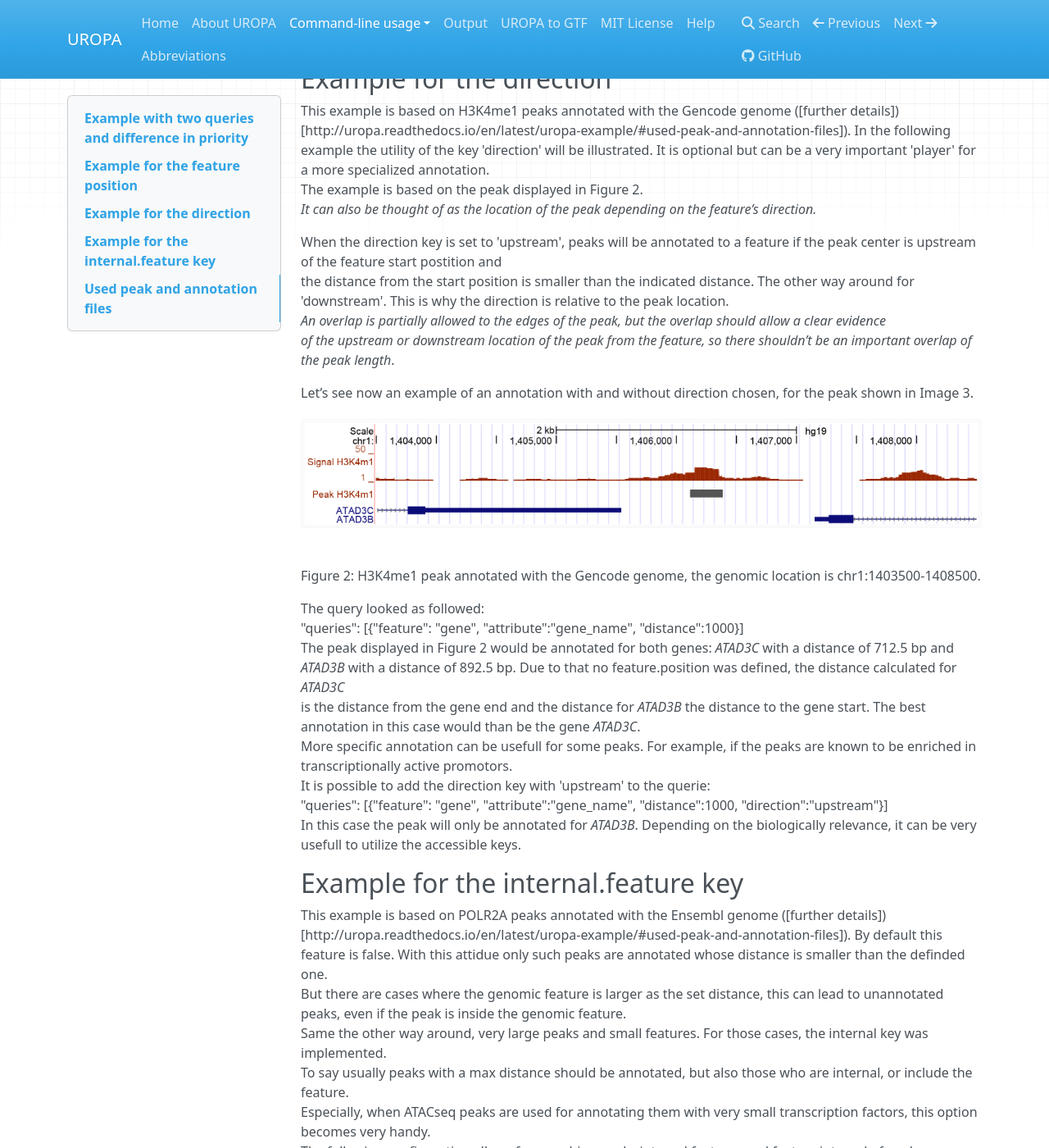
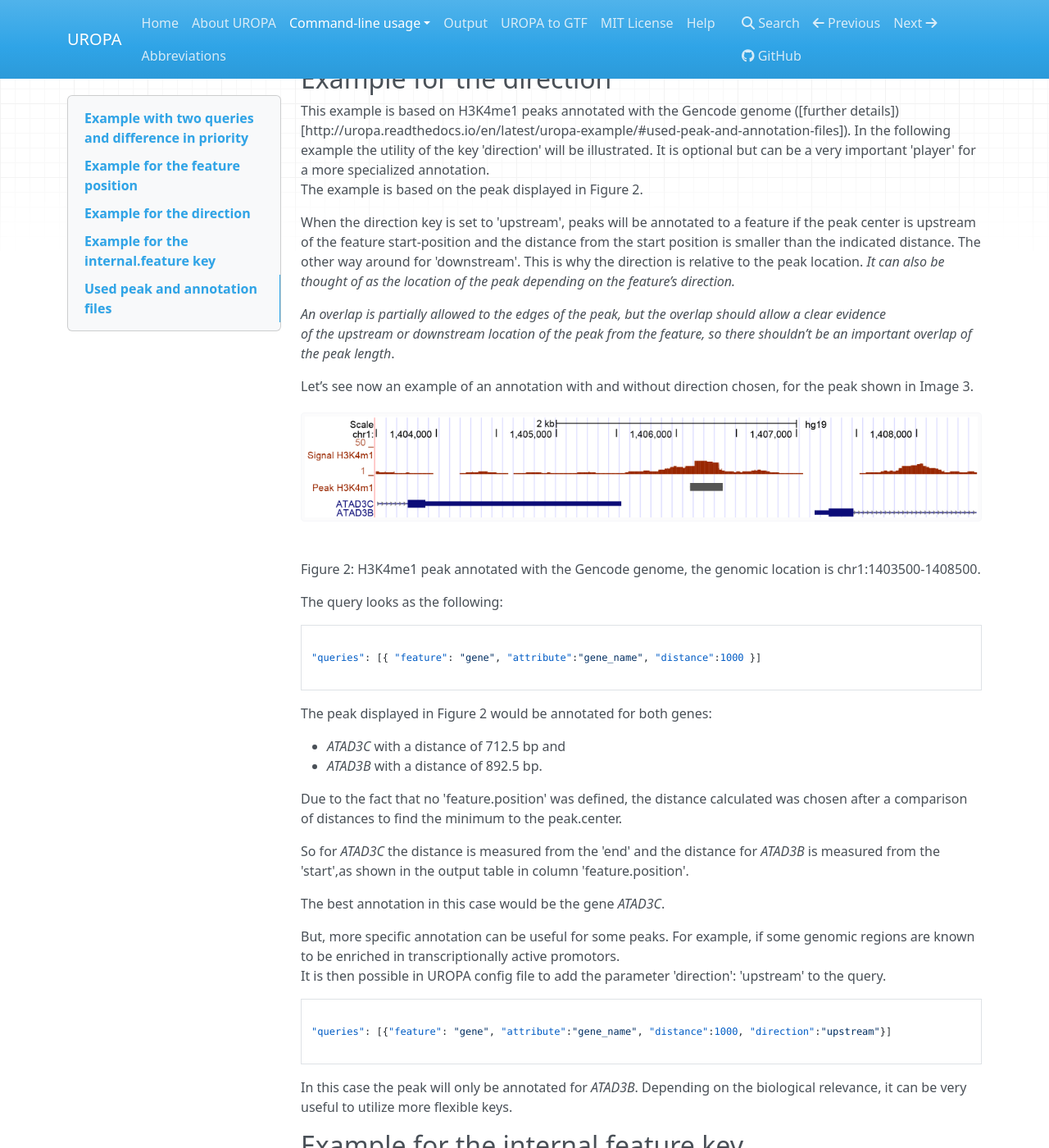
Before and after one commit to loosolab/UROPA, an MkDocs documentation site: the page built from docs/uropa-example.md, in a window 1280 px wide and 1400 px high, scrolled down 5986 px. Shown: the whole window at 82% size. Built offline with MkDocs 1.6.1, drawn with Linux system fonts in a browser that asks for light colours; nearby versions of some CDN libraries; old or Windows-style settings are respelled for this version of MkDocs.

Commit message:
edits on direction section

````diff
--- a/docs/uropa-example.md
+++ b/docs/uropa-example.md
@@ -169,10 +169,10 @@ Example for the direction
 This example is based on H3K4me1 peaks annotated with the Gencode genome ([further details])[http://uropa.readthedocs.io/en/latest/uropa-example/#used-peak-and-annotation-files]).
 In the following example the utility of the key 'direction' will be illustrated. It is optional but can be a very important 'player' for a more specialized annotation.
 The example is based on the peak displayed in Figure 2.
+
+When the direction key is set to 'upstream', peaks will be annotated to a feature if the peak center is upstream of the feature start-position and the distance from the start position is smaller than the indicated distance. The other way around for 'downstream'. This is why the direction is relative to the peak location.
 *It can also be thought of as the location of the peak depending on the feature’s direction.*
 
-When the direction key is set to 'upstream', peaks will be annotated to a feature if the peak center is upstream of the feature start postition and
-the distance from the start position is smaller than the indicated distance. The other way around for 'downstream'. This is why the direction is relative to the peak location.
 *An overlap is partially allowed to the edges of the peak, but the overlap should allow a clear evidence*
 *of the upstream or downstream location of the peak from the feature, so there shouldn’t be an important overlap of the peak length*.
 
@@ -181,15 +181,33 @@ Let’s see now an example of an annotation with and without direction chosen, f
 
 Figure 2: H3K4me1 peak annotated with the Gencode genome, the genomic location is chr1:1403500-1408500.
 
-The query looked as followed:
-"queries": [{"feature": "gene", "attribute":"gene_name", "distance":1000}]
+The query looks as the following:
+```
+
+"queries": [{ "feature": "gene", "attribute":"gene_name", "distance":1000 }]
+
+```
+
 The peak displayed in Figure 2 would be annotated for both genes:
-*ATAD3C* with a distance of 712.5 bp and *ATAD3B* with a distance of 892.5 bp. Due to that no feature.position was defined, the distance calculated for *ATAD3C*
-is the distance from the gene end and the distance for *ATAD3B* the distance to the gene start. The best annotation in this case would than be the gene *ATAD3C*.
-More specific annotation can be usefull for some peaks. For example, if the peaks are known to be enriched in transcriptionally active promotors.
-It is possible to add the direction key with 'upstream' to the querie:
+
+ * *ATAD3C* with a distance of 712.5 bp and
+ * *ATAD3B* with a distance of 892.5 bp.
+
+Due to the fact that no 'feature.position' was defined, the distance calculated was chosen after a comparison of distances to find the minimum to the peak.center.
+
+So for *ATAD3C* the distance is measured from the 'end' and the distance for *ATAD3B* is measured from the 'start',as shown in the output table in column 'feature.position'.
+
+The best annotation in this case would be the gene *ATAD3C*.
+
+But, more specific annotation can be useful for some peaks. For example, if some genomic regions are known to be enriched in transcriptionally active promotors.
+It is then possible in UROPA config file to add the parameter 'direction': 'upstream' to the query.
+```
+
 "queries": [{"feature": "gene", "attribute":"gene_name", "distance":1000, "direction":"upstream"}]
-In this case the peak will only be annotated for *ATAD3B*. Depending on the biologically relevance, it can be very usefull to utilize the accessible keys.
+
+```
+In this case the peak will only be annotated for *ATAD3B*. Depending on the biological relevance, it can be very useful to utilize more flexible keys.
+
 
 
 Example for the internal.feature key
````
